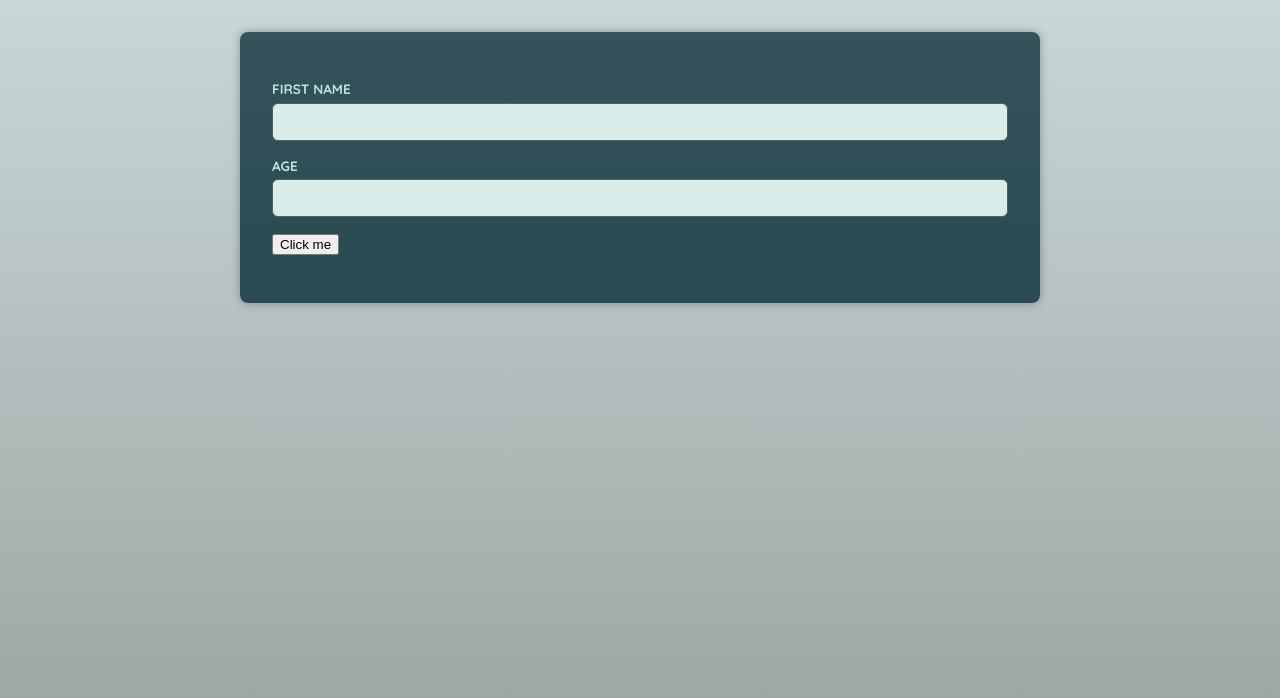
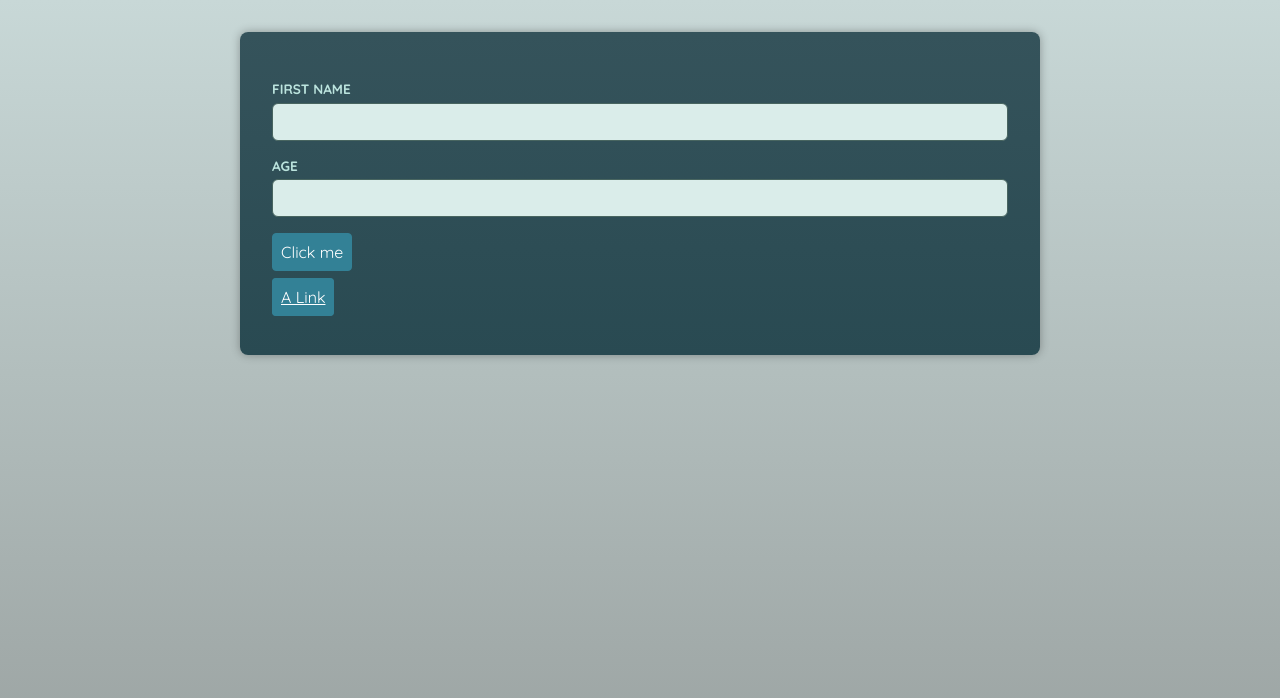
Before and after one commit to abdisati/React-TypeScript-Advanced-Components, a React (Vite) app: page / in a window 1280 px wide. Shown: the top 698 px of the page. Built offline with nearby package versions, Linux system fonts and the light colour scheme; a web font is replaced by a local one.

Commit message:
add anchor button variant to Button component and integrate it into App

```diff
--- a/src/App.tsx
+++ b/src/App.tsx
@@ -9,6 +9,11 @@ function App() {
       <p>
         <Button el="button">A Button</Button>
       </p>
+      <p>
+        <Button el="anchor" href="https://www.google.com" target="_blank">
+          A Link
+        </Button>
+      </p>
     </main>
   );
 }
--- a/src/components/Button.tsx
+++ b/src/components/Button.tsx
@@ -8,9 +8,17 @@ type AnchorProps = {
 
 const Button = (props: ButtonProps | AnchorProps) => {
   if (props.el === "anchor") {
-    return <a {...props}>Click me</a>;
+    return (
+      <a className="button" {...props}>
+        A Link
+      </a>
+    );
   }
-  return <button {...props}>Click me</button>;
+  return (
+    <button className="button" {...props}>
+      Click me
+    </button>
+  );
 };
 
 export default Button;
```
